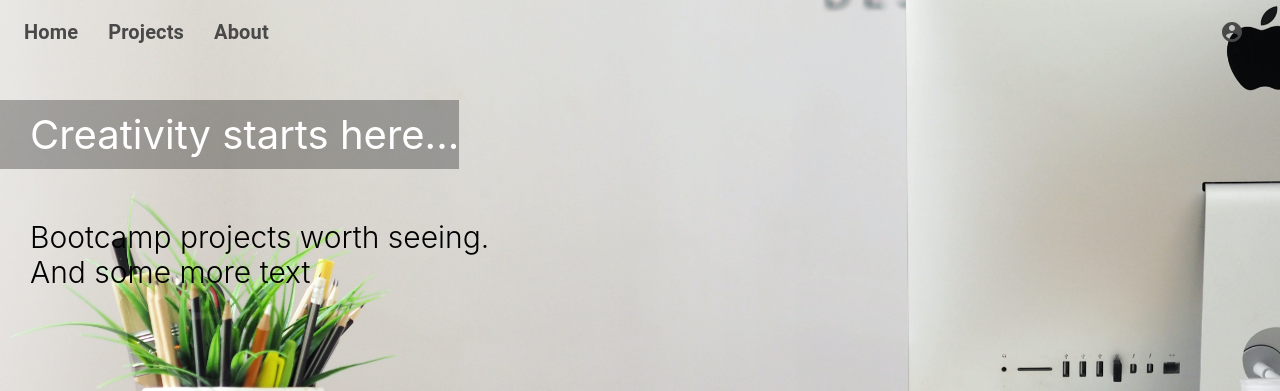
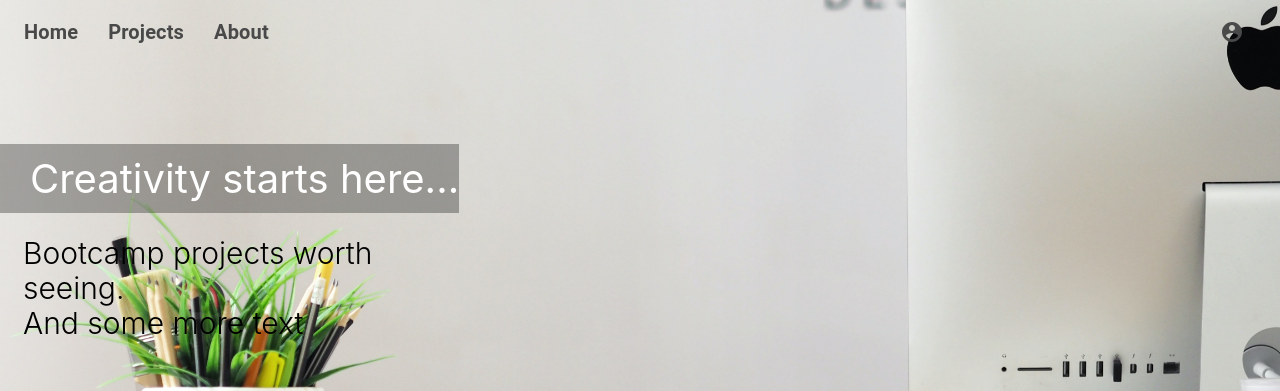
Before and after one commit to leelalaim/final-project, a React (Create React App) app in the folder final-project/frontend/: page / in a window 1280 px wide. Shown: the top 391 px of the page. Built offline with nearby package versions, Linux system fonts and the light colour scheme; no server answers.

Commit message:
Adjustments to Hero text on landing page

```diff
--- a/final-project/frontend/src/components/Hero.jsx
+++ b/final-project/frontend/src/components/Hero.jsx
@@ -13,34 +13,41 @@ const BannerImage = styled.img`
   object-fit: cover;
   height: 60vh;
 `
+const TextContainer = styled.div`
+  position: absolute;
+  top: 30%;
+`;
 
 const BannerHeader = styled.h1`
   margin: 0;
   padding: 10px 0px 10px 30px;
-  position: absolute;
   font-weight: 400;
-  top: 100px;
   color: #ffffff;
   background-color:rgba(0, 0, 0, 0.3);
   font-size: 40px;
+  @media (min-width: 768px) and (max-width: 1023px) {
+    font-size: 70px;
+  }
 `
 
 const BannerParagraph = styled.p`
   font-size: 30px;
   font-weight: 300;
-  margin: 0;
-  position: absolute;
-  left: 30px;
-  top: 220px;
+  margin: 5% 0 0 5%;
   line-height: 35px;
+  @media (min-width: 768px) and (max-width: 1023px) {
+    font-size: 40px;
+  }
 `
 
 export const Hero = () => {
 return (
     <BannerContainer>
     <BannerImage src={heroImage}></BannerImage>
-    <BannerHeader>Creativity starts here...</BannerHeader>
-    <BannerParagraph>Bootcamp projects worth seeing. <br/>And some more text</BannerParagraph>
+    <TextContainer>
+      <BannerHeader>Creativity starts here...</BannerHeader>
+      <BannerParagraph>Bootcamp projects worth seeing. <br/>And some more text</BannerParagraph>
+    </TextContainer>
   </BannerContainer>
 )
 }
--- a/final-project/frontend/src/components/SecondBannerLandingPage.jsx
+++ b/final-project/frontend/src/components/SecondBannerLandingPage.jsx
@@ -22,6 +22,10 @@ const Text = styled.h1`
   color: white;
   font-size: 50px;
   margin-bottom: -50px;
+  @media (min-width: 768px) and (max-width: 1023px) {
+    font-size: 80px;
+    margin-bottom: -70px;
+  }
 `;
 
 const LowerText = styled(Text)`
--- a/final-project/frontend/src/pages/LandingPage.jsx
+++ b/final-project/frontend/src/pages/LandingPage.jsx
@@ -37,37 +37,6 @@ const styles = (theme) => ({
   },
 });
 
-const DialogTitle = withStyles(styles)((props) => {
-  const { children, classes, onClose, ...other } = props;
-  return (
-    <MuiDialogTitle disableTypography className={classes.root} {...other}>
-      <Typography variant="h6">{children}</Typography>
-      {onClose ? (
-        <IconButton
-          aria-label="close"
-          className={classes.closeButton}
-          onClick={onClose}
-        >
-          <CloseIcon />
-        </IconButton>
-      ) : null}
-    </MuiDialogTitle>
-  );
-});
-
-const DialogContent = withStyles((theme) => ({
-  root: {
-    padding: theme.spacing(2),
-  },
-}))(MuiDialogContent);
-
-const DialogActions = withStyles((theme) => ({
-  root: {
-    margin: 0,
-    padding: theme.spacing(1),
-  },
-}))(MuiDialogActions);
-
 export const LandingPage = () => {
   const dispatch = useDispatch();
   const projects = useSelector((store) => store.allProjects.projectList);
```
